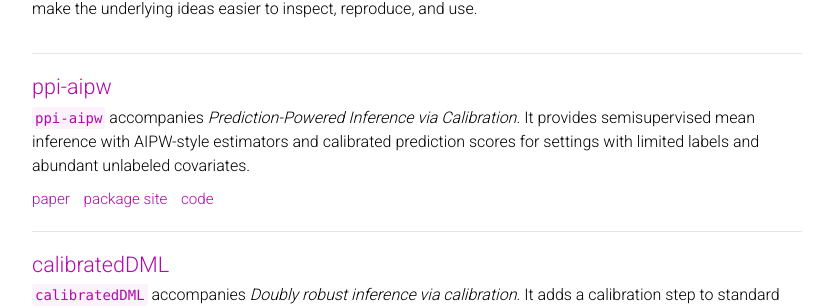
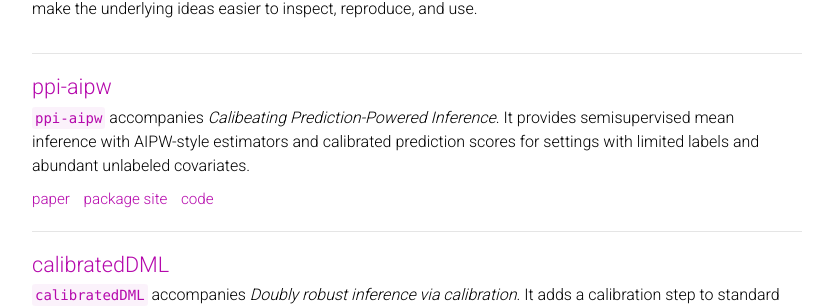
Before and after one commit to Larsvanderlaan/Larsvanderlaan.github.io, a Jekyll site: the page built from _pages/software.md, in a window 1280 px wide and 1134 px high. Shown: the part 265-571 px from the top of the window, without its empty margins (223-1056 px from the left). Built offline with Jekyll 4.4.1, drawn with Linux system fonts in a browser that asks for light colours; comment, search, counter and statistics services are not loaded; a style sheet for code colours, icons or effects is not loaded.

Commit message:
Polish publication author and software paper details

```diff
--- a/_bibliography/papers.bib
+++ b/_bibliography/papers.bib
@@ -248,7 +248,7 @@
 
 @article{van2026adaptive,
   title={Adaptive-TMLE for the average treatment effect based on randomized controlled trial augmented with real-world data},
-  author={van der Laan, Mark and Qiu, Sky and Tarp, Jens Magelund and van der Laan, Lars},
+  author={{van der Laan}, Mark and Qiu, Sky and Tarp, Jens Magelund and {van der Laan}, Lars},
   journal={Journal of Causal Inference},
   volume={14},
   number={1},
--- a/_pages/software.md
+++ b/_pages/software.md
@@ -13,10 +13,10 @@
   <section class="software-item">
     <h2><a href="https://github.com/Larsvanderlaan/ppi-aipw">ppi-aipw</a></h2>
     <p>
-      <code>ppi-aipw</code> accompanies <em>Prediction-Powered Inference via Calibration</em>. It provides semisupervised mean inference with AIPW-style estimators and calibrated prediction scores for settings with limited labels and abundant unlabeled covariates.
+      <code>ppi-aipw</code> accompanies <em>Calibeating Prediction-Powered Inference</em>. It provides semisupervised mean inference with AIPW-style estimators and calibrated prediction scores for settings with limited labels and abundant unlabeled covariates.
     </p>
     <div class="software-links">
-      <a href="https://larsvanderlaan.github.io/ppi-aipw/paper.pdf">paper</a>
+      <a href="https://arxiv.org/pdf/2604.21260">paper</a>
       <a href="https://larsvanderlaan.github.io/ppi-aipw/">package site</a>
       <a href="https://github.com/Larsvanderlaan/ppi-aipw">code</a>
     </div>
```
